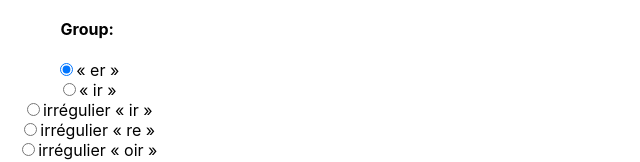
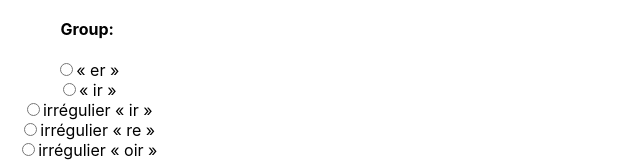
Before and after one commit to jacqlynb/conjugaison, a React (Create React App) app in the folder client/: page / in a window 1280 px wide. Shown: the part 365-527 px from the top of the page, without its empty margins (0-640 px from the left). Built offline with nearby package versions, Linux system fonts and the light colour scheme; no server answers.

Commit message:
update VerbGroupForm to be controlled form

```diff
--- a/client/src/components/VerbGroupForm/VerbGroupForm.js
+++ b/client/src/components/VerbGroupForm/VerbGroupForm.js
@@ -10,7 +10,7 @@ export function VerbGroupForm(props) {
                id={verbGroup}
                name="verb-group"
                value={verbGroup}
-               defaultChecked={verbGroup === 'er' ? true : false}
+               checked={(props.verbGroup === verbGroup) ? true : false}
                onChange={props.onSelect} />
         <label htmlFor={verbGroup}>
             {verbGroup.includes('irregular')
```
Also changed, not shown: 1 other file (tests, documents, lock files or other folders).
